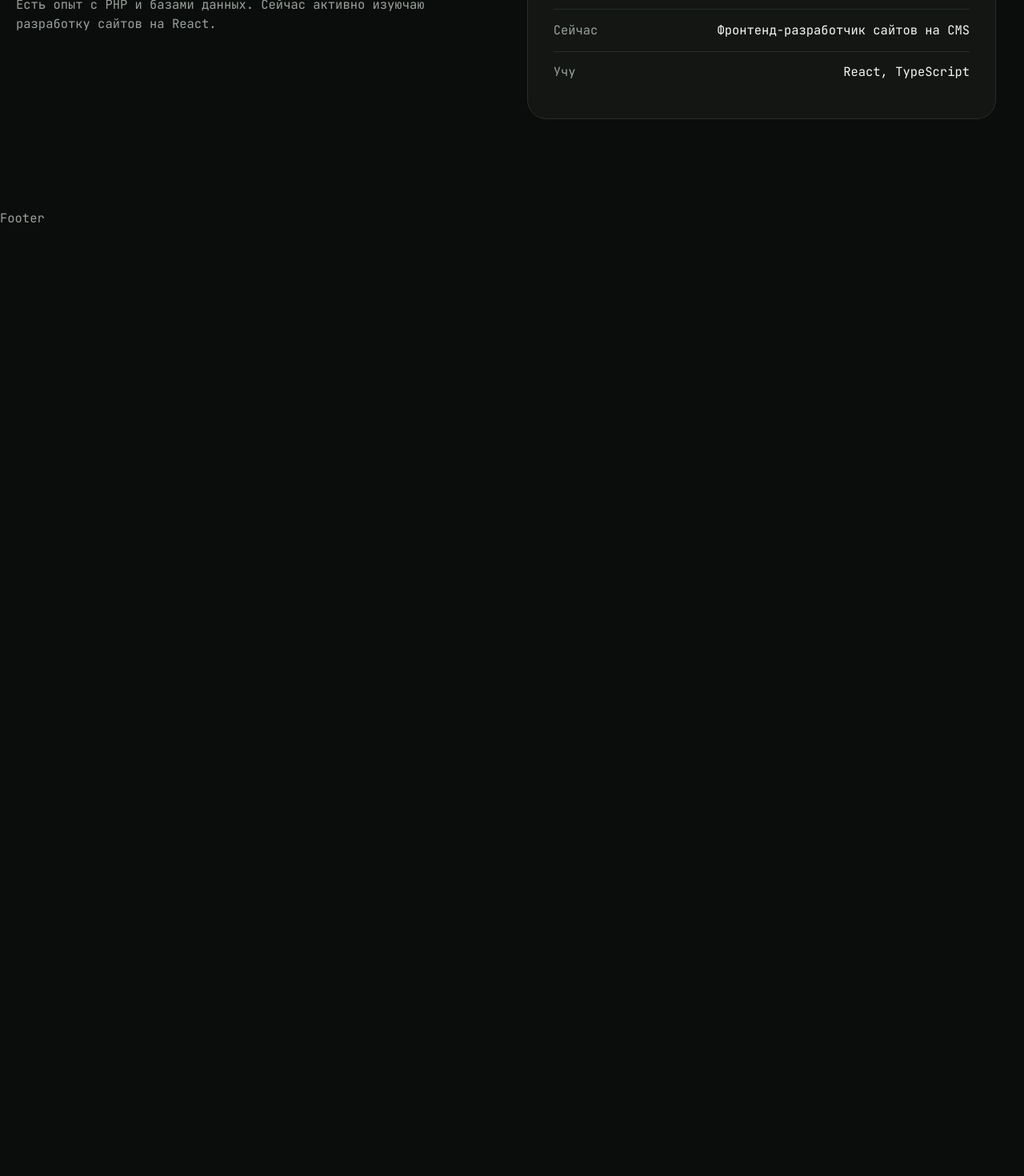
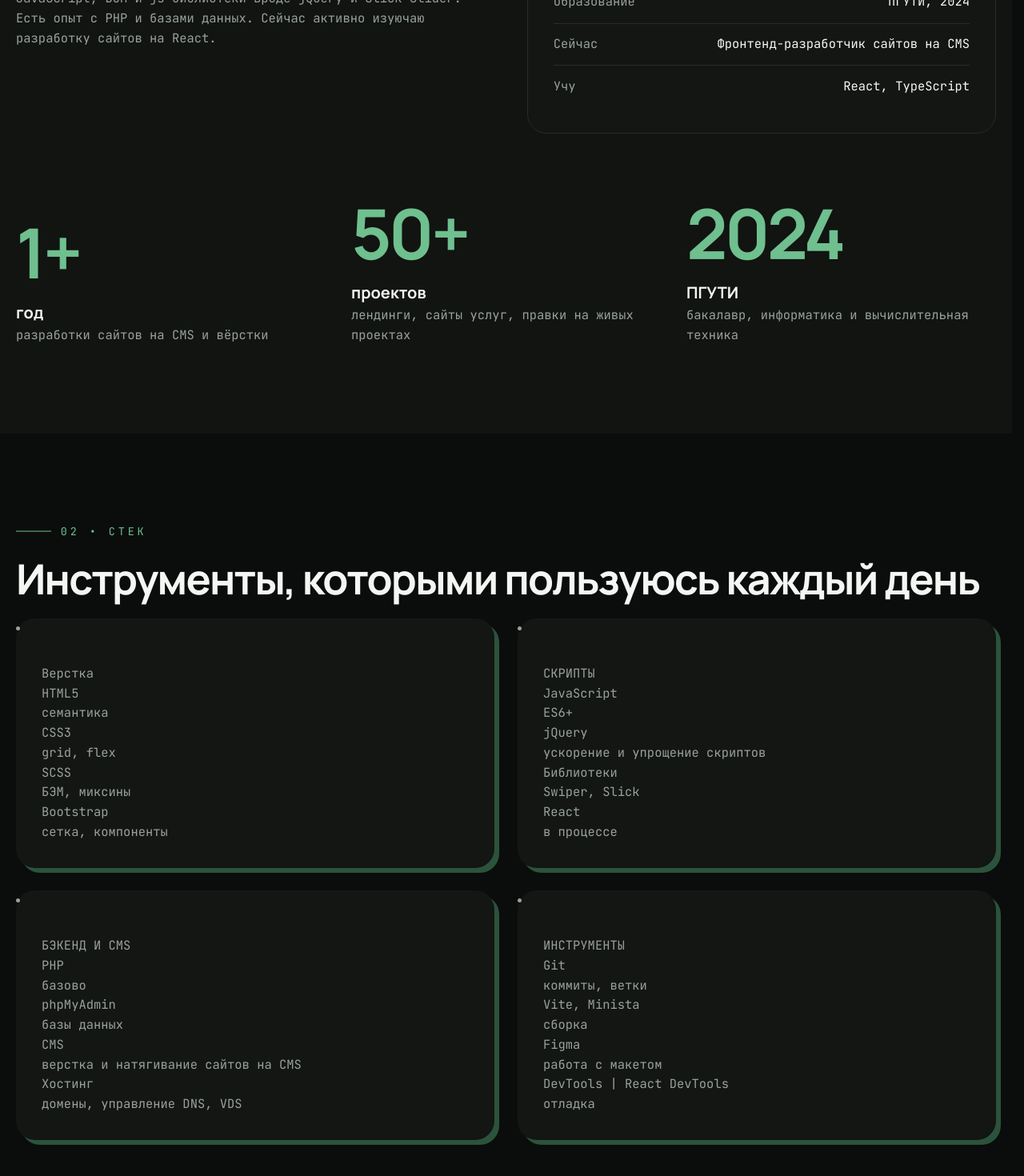
Before and after one commit to jaws812/karpov-nikita-website, a React (Vite) app: page / in a window 1280 px wide. Shown: the part 1278-2748 px from the top of the page at 80% size. Before the commit the page ends 1563 px from the top, so only its background shows below. Built offline with nearby package versions, Linux system fonts and the light colour scheme.

Commit message:
Добавил метрики в секцию "О себе", начал делать секцию "Стек"

```diff
--- a/src/widgets/About/About.jsx
+++ b/src/widgets/About/About.jsx
@@ -1,4 +1,5 @@
 import './About.scss'
+import './Metric.scss'
 import Section from "@/widgets/Section";
 
 const About = (props) => {
@@ -27,12 +28,31 @@ const About = (props) => {
     },
   ]
 
+  const metricItems = [
+    {
+      title: '1+',
+      subtitle: 'год',
+      description: 'разработки сайтов на CMS и вёрстки',
+    },
+    {
+      title: '50+',
+      subtitle: 'проектов',
+      description: 'лендинги, сайты услуг, правки на живых проектах',
+    },
+    {
+      title: '2024',
+      subtitle: 'ПГУТИ',
+      description: 'бакалавр, информатика и вычислительная техника',
+    },
+  ]
+
   return (
     <Section
       stepTitle="01 &bull; Обо мне"
       title="Разрабатываю сайты на HTML, CSS и JS, работаю на разных CMS"
     >
       <div className="about">
+        <div className="about__info">
           <div className="about__description">
             <p>Закончил ПГУТИ в Самаре — направление «Информатика и
               вычислительная техника». Год с лишним работаю в веб-студии: разработка
@@ -57,6 +77,21 @@ const About = (props) => {
             </ul>
           </div>
         </div>
+        <div className="about__metric metric">
+          <dl className="metric__list">
+            {metricItems.map(({title, subtitle, description}) => (
+              <div
+                className="metric__item"
+                key={title}
+              >
+                <dt className="metric__term">{description}</dt>
+                <dt className="metric__value metric__value--subtitle">{subtitle}</dt>
+                <dd className="metric__value">{title}</dd>
+              </div>
+            ))}
+          </dl>
+        </div>
+      </div>
     </Section>
   )
 }
--- a/src/widgets/About/About.scss
+++ b/src/widgets/About/About.scss
@@ -1,42 +1,57 @@
 .about {
-  display: grid;
-  grid-template-columns: repeat(2, 1fr);
-  gap: fluid(64, 20);
+  display: flex;
+  flex-direction: column;
+  gap: fluid(24, 20);
 
-  @include mobile{
+  @include mobile {
     grid-template-columns: repeat(1, 1fr);
   }
 
-  &__badge{
+  &__info {
+    display: grid;
+    grid-template-columns: repeat(2, 1fr);
+    gap: fluid(64, 20);
+    margin-top: fluid(24, 0);
+
+    @include mobile {
+      grid-template-columns: repeat(1, 1fr);
+    }
+  }
+
+  &__badge {
     padding: 32px;
     border: var(--border);
     border-radius: var(--border-radius-md);
     background-color: var(--color-dark-3);
 
-    @include mobile{
+    @include mobile {
       padding: 36px 24px;
     }
   }
 
-  &__list{
+  &__list {
     display: flex;
     flex-direction: column;
   }
 
-  &__item{
+  &__item {
     display: flex;
     justify-content: space-between;
     align-items: center;
     gap: 40px;
-    padding-block: fluid(14,12);
+    padding-block: fluid(14, 12);
 
-    &:not(:last-child){
+    &:not(:last-child) {
       border-bottom: var(--border);
     }
 
-    &-description{
+    &-description {
       color: var(--color-light);
       text-align: end;
     }
   }
+
+  &__metric{
+    margin-top: fluid(72, 44);
+  }
 }
--- a/src/widgets/About/Metric.scss
+++ b/src/widgets/About/Metric.scss
@@ -0,0 +1,42 @@
+.metric {
+  &__list {
+    display: grid;
+    grid-template-columns: repeat(3, 1fr);
+    gap: fluid-to-laptop(64, 32);
+
+    @include mobile {
+      grid-template-columns: repeat(1, 1fr);
+      justify-items: center;
+      gap: 20px;
+    }
+  }
+
+  &__item {
+    display: flex;
+    flex-direction: column-reverse;
+    gap: 8px;
+
+    @include mobile {
+      align-items: center;
+      text-align: center;
+    }
+  }
+
+  &__value {
+    @include fluid-text(96, 60);
+    font-family: var(--font-family-manrope), sans-serif;
+    font-weight: 700;
+    line-height: 0.85;
+    letter-spacing: -3.8px;
+    color: var(--color-green-1);
+
+    &--subtitle {
+      font-size: fluid-to-laptop(24, 20);
+      font-family: var(--font-family-manrope), sans-serif;
+      font-weight: 700;
+      letter-spacing: 0px;
+      color: var(--color-light);
+      margin-top: fluid(24, 12);
+    }
+  }
+}
--- a/src/widgets/Main/Main.jsx
+++ b/src/widgets/Main/Main.jsx
@@ -1,5 +1,6 @@
 import Hero from "@/widgets/Hero";
 import About from "@/widgets/About";
+import Stack from "@/widgets/Stack";
 
 const Main = () => {
 
@@ -7,6 +8,7 @@ const Main = () => {
     <main className="main">
       <Hero />
       <About />
+      <Stack />
     </main>
   )
 }
--- a/src/widgets/Section/Section.jsx
+++ b/src/widgets/Section/Section.jsx
@@ -8,7 +8,8 @@ const Section = (props) => {
   } = props
 
   return (
-    <section className="section container">
+    <section className="section">
+      <div className="section__wrapper container">
         <div className="section__header">
           <div className="section__step">{stepTitle}</div>
           <h2 className="section__title">{title}</h2>
@@ -16,6 +17,7 @@ const Section = (props) => {
         <div className="section__body">
           {children}
         </div>
+      </div>
     </section>
   )
 }
--- a/src/widgets/Section/Section.scss
+++ b/src/widgets/Section/Section.scss
@@ -1,7 +1,14 @@
 .section {
-  display: flex;
-  flex-direction: column;
-  gap: fluid(24, 20);
+
+  &:nth-child(2n) {
+    background-color: var(--color-dark-2);
+  }
+
+  &__wrapper {
+    display: flex;
+    flex-direction: column;
+    gap: fluid(24, 20);
+  }
 
   &__header {
     display: flex;
--- a/src/widgets/Stack/Stack.jsx
+++ b/src/widgets/Stack/Stack.jsx
@@ -1,15 +1,130 @@
-
 import './Stack.scss'
+import './StackCard.scss'
+import Section from "@/widgets/Section";
 
 const Stack = (props) => {
-  const {
+  const {} = props
 
-  } = props
+  const stackItems = [
+    {
+      title: 'Верстка',
+      property: [
+        {
+          title: 'HTML5',
+          description: 'семантика'
+        },
+        {
+          title: 'CSS3',
+          description: 'grid, flex'
+        },
+        {
+          title: 'SCSS',
+          description: 'БЭМ, миксины'
+        },
+        {
+          title: 'Bootstrap',
+          description: 'сетка, компоненты'
+        },
+      ],
+    },
+    {
+      title: 'СКРИПТЫ',
+      property: [
+        {
+          title: 'JavaScript',
+          description: 'ES6+'
+        },
+        {
+          title: 'jQuery',
+          description: 'ускорение и упрощение скриптов'
+        },
+        {
+          title: 'Библиотеки',
+          description: 'Swiper, Slick'
+        },
+        {
+          title: 'React',
+          description: 'в процессе'
+        },
+      ],
+    },
+    {
+      title: 'БЭКЕНД И CMS',
+      property: [
+        {
+          title: 'PHP',
+          description: 'базово'
+        },
+        {
+          title: 'phpMyAdmin',
+          description: 'базы данных'
+        },
+        {
+          title: 'CMS',
+          description: 'верстка и натягивание сайтов на CMS'
+        },
+        {
+          title: 'Хостинг',
+          description: 'домены, управление DNS, VDS'
+        },
+      ],
+    },
+    {
+      title: 'ИНСТРУМЕНТЫ',
+      property: [
+        {
+          title: 'Git',
+          description: 'коммиты, ветки'
+        },
+        {
+          title: 'Vite, Minista',
+          description: 'сборка'
+        },
+        {
+          title: 'Figma',
+          description: 'работа с макетом'
+        },
+        {
+          title: 'DevTools | React DevTools',
+          description: 'отладка'
+        },
+      ],
+    },
+
+  ]
 
   return (
-    <div className="stack">
-      Stack
-    </div>
+    <Section
+      title="Инструменты, которыми пользуюсь каждый день"
+      stepTitle="02 &bull; СТЕК"
+    >
+      <div className="stack">
+        <div className="stack__list">
+          {stackItems.map(({title, property}) => (
+            <li
+              className="stack__item"
+              key={title}
+            >
+              <div className="stack-card">
+                <div className="stack-card__title">{title}</div>
+                <ul className="stack-card__list">
+                  {property.map(({title, description}) => (
+                    <li
+                      className="stack-card__item"
+                      key={title}
+                    >
+                      <div className="stack-card__item-title">{title}</div>
+                      <div className="stack-card__item-description">{description}</div>
+                    </li>
+                  ))}
+                </ul>
+              </div>
+            </li>
+          ))}
+
+        </div>
+      </div>
+    </Section>
   )
 }
 
--- a/src/widgets/Stack/Stack.scss
+++ b/src/widgets/Stack/Stack.scss
@@ -1,3 +1,13 @@
 .stack {
+  &__list {
+    display: grid;
+    grid-template-columns: repeat(2, 1fr);
+    gap: fluid(32, 20);
+  }
 
+  &__item{
+    background-color: var(--color-dark-3);
+    border-radius: var(--border-radius-md);
+    box-shadow: var(--box-shadow);
+  }
 }
--- a/src/widgets/Stack/StackCard.scss
+++ b/src/widgets/Stack/StackCard.scss
@@ -0,0 +1,7 @@
+.stack-card {
+  padding: 32px;
+
+  @include mobile {
+    padding: 44px 24px 24px;
+  }
+}
--- a/src/widgets/Stack/index.js
+++ b/src/widgets/Stack/index.js
@@ -0,0 +1 @@
+export {default} from './Stack'
```
Lines whose indentation alone changed are shown as unchanged.
